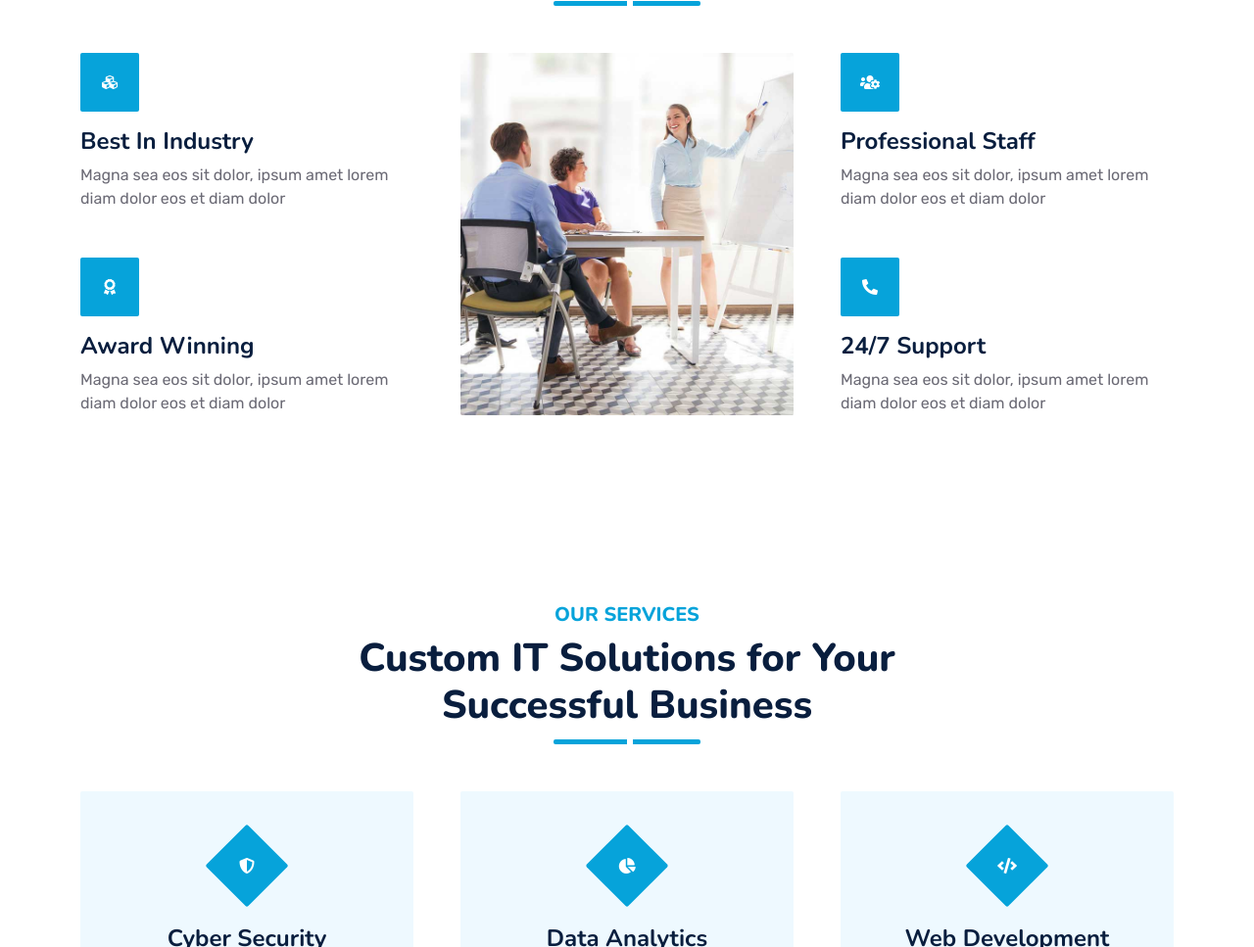
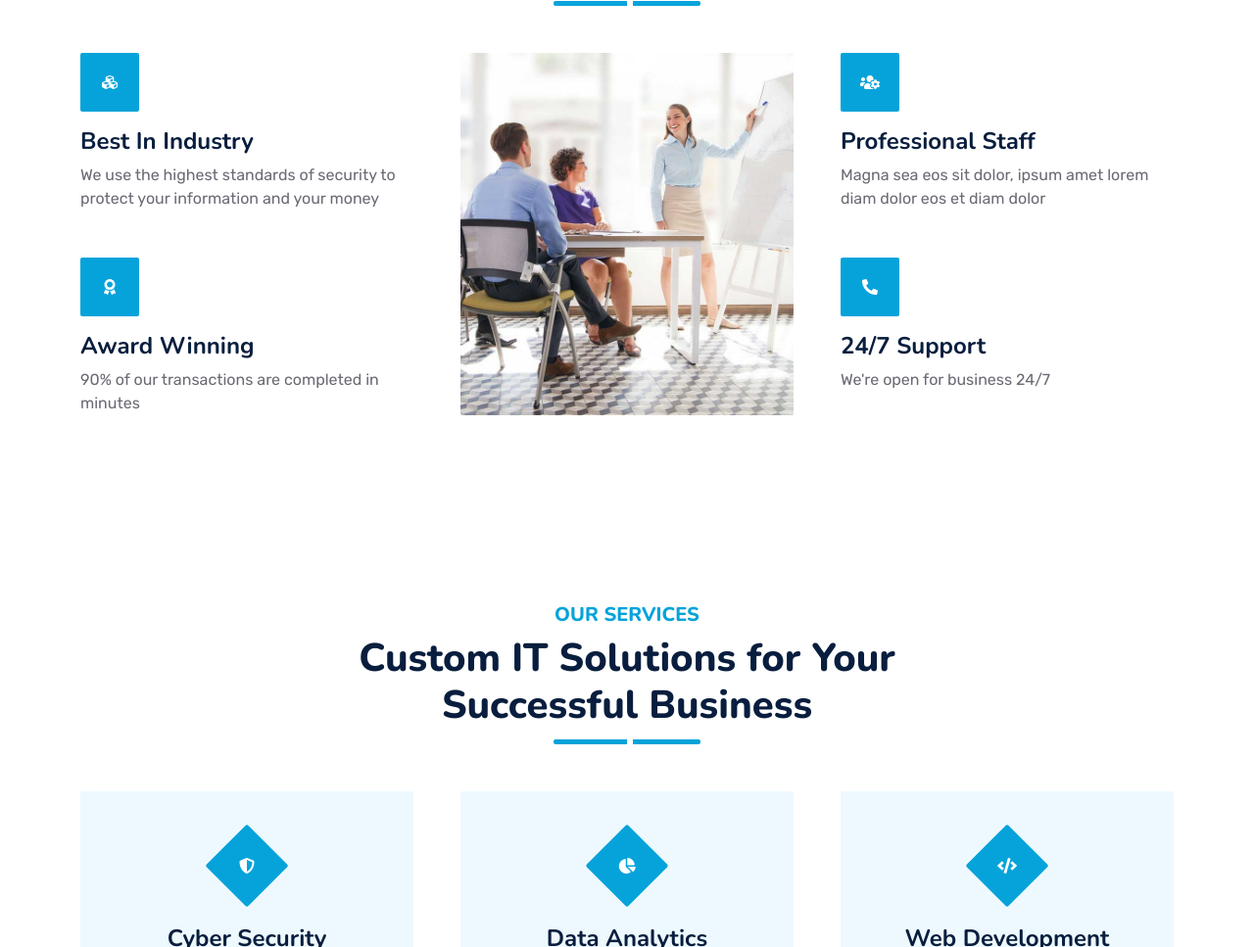
Before and after one commit to VKwamboka/startup, a plain HTML site: page index.html in a window 1280 px wide. Shown: the part 1827-2794 px from the top of the page at 98% size. Drawn offline with nearby package versions, Linux system fonts and the light colour scheme.

Commit message:
updated homepage

```diff
--- a/index.html
+++ b/index.html
@@ -222,14 +222,21 @@
                                 <i class="fa fa-cubes text-white"></i>
                             </div>
                             <h4>Best In Industry</h4>
-                            <p class="mb-0">Magna sea eos sit dolor, ipsum amet lorem diam dolor eos et diam dolor</p>
+                            <p class="mb-0">
+                                We use the highest standards
+                                of security to protect your
+                                information and your money
+                            </p>
                         </div>
                         <div class="col-12 wow zoomIn" data-wow-delay="0.6s">
                             <div class="bg-primary rounded d-flex align-items-center justify-content-center mb-3" style="width: 60px; height: 60px;">
                                 <i class="fa fa-award text-white"></i>
                             </div>
                             <h4>Award Winning</h4>
-                            <p class="mb-0">Magna sea eos sit dolor, ipsum amet lorem diam dolor eos et diam dolor</p>
+                            <p class="mb-0">
+                                90% of our transactions
+                                are completed in minutes
+                            </p>
                         </div>
                     </div>
                 </div>
@@ -252,7 +259,7 @@
                                 <i class="fa fa-phone-alt text-white"></i>
                             </div>
                             <h4>24/7 Support</h4>
-                            <p class="mb-0">Magna sea eos sit dolor, ipsum amet lorem diam dolor eos et diam dolor</p>
+                            <p class="mb-0">We're open for business 24/7</p>
                         </div>
                     </div>
                 </div>
```
